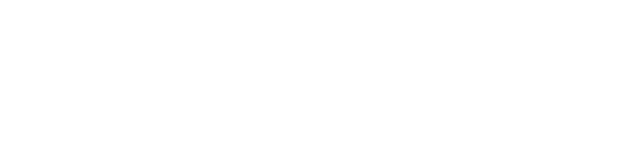
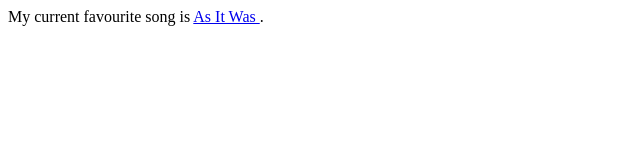
Before and after one commit to acciojob/favourite-song-zapshooter, a website: page main.html in a window 1280 px wide. Shown: the whole page, without its empty margins (0-640 px from the left). Drawn offline with Linux system fonts and the light colour scheme.

Commit message:
created a submission

```diff
--- a/main.html
+++ b/main.html
@@ -1,16 +1,14 @@
 <!DOCTYPE html>
-
 <html>
-
 <head>
-	<link rel="stylesheet" href="styles.css">
+  <title>Favourite Song</title>
 </head>
-
 <body>
-	<!-- the entire body must be written by student -->
-    <script type="text/javascript" src="./script.js">
-</script>
-
+  <div>
+    My current favourite song is
+    <a href="https://www.youtube.com/watch?v=H5v3kku4y6Q" target="_blank">
+      As It Was
+    </a>.
+  </div>
 </body>
-
 </html>
```
